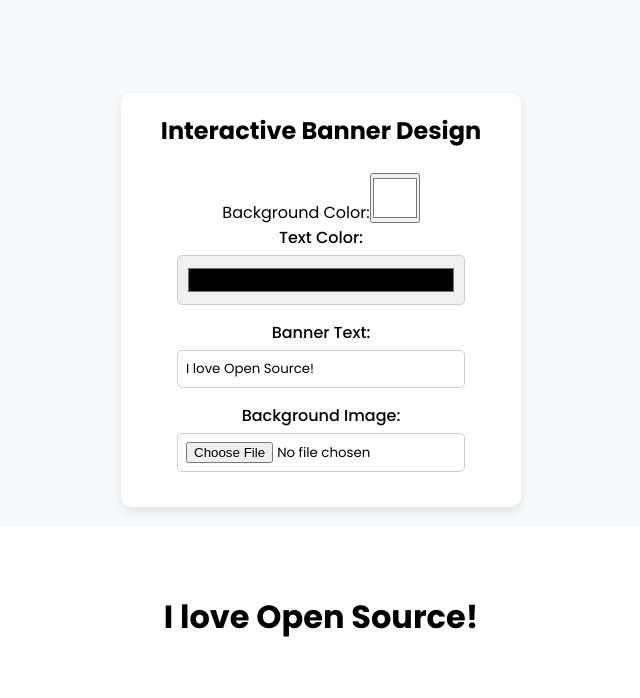
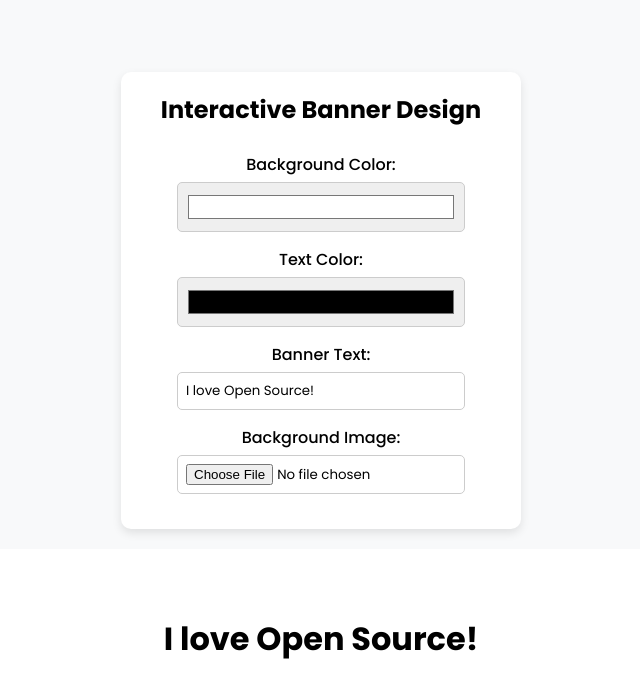
Before and after one commit to addobentil/banner-app, a React (Create React App) app: page / in a window 1280 px wide. Shown: the top 698 px of the page, without its empty margins (319-959 px from the left). Built offline with nearby package versions, Linux system fonts and the light colour scheme.

Commit message:
modified control form

```diff
--- a/src/components/controlForm.js
+++ b/src/components/controlForm.js
@@ -14,7 +14,7 @@ const ControlForm = () => {
         <h2 style={{marginBottom: '25px'}}>Interactive Banner Design</h2>
 
         {/* Background Color */}
-        <div className="form-gro">
+        <div className="form-group">
           <label>Background Color:</label>
           <input style={{height: '50px', cursor: 'pointer'}}
             type="color"
```
